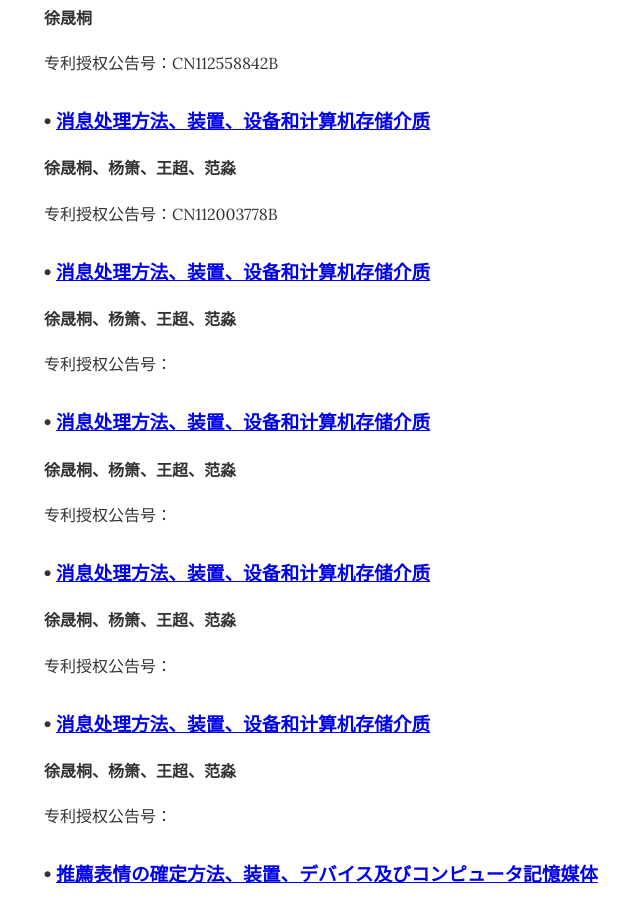
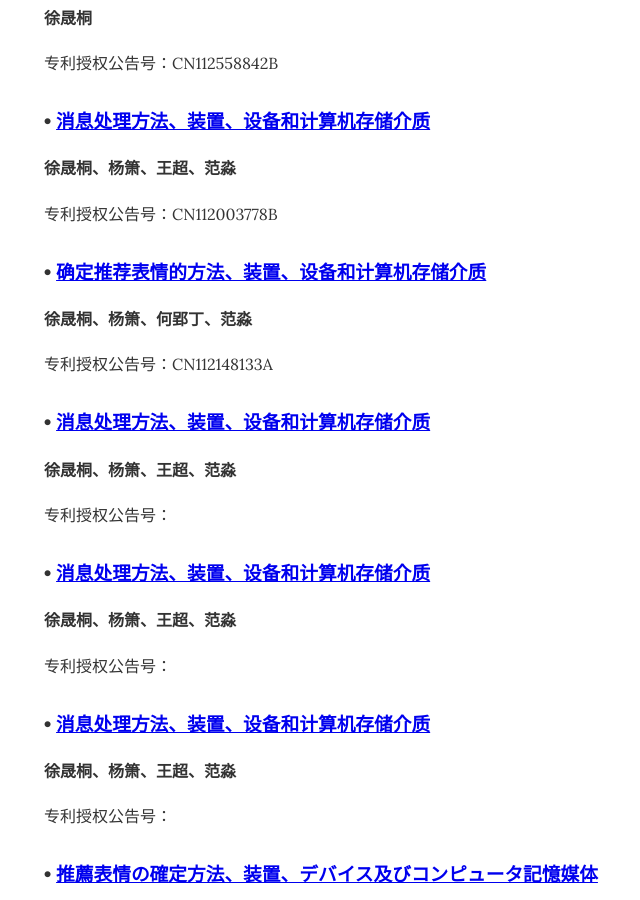
Before and after one commit to taylor-xst/website, a Jekyll site: the page built from index.html, in a window 1280 px wide and 900 px high, scrolled down 1979 px. Shown: the whole window, without its empty margins (256-896 px from the left). Built offline with Jekyll 4.4.1, drawn with Linux system fonts in a browser that asks for light colours.

Commit message:
Update patents.yml

```diff
--- a/_data/patents.yml
+++ b/_data/patents.yml
@@ -8,10 +8,10 @@
   url: "https://patents.google.com/patent/CN112003778B"
   description: 专利授权公告号：CN112003778B
 
-- title: 消息处理方法、装置、设备和计算机存储介质
-  authors: 徐晟桐、杨箫、王超、范淼
-  url: "https://patents.google.com/patent/CN112003778B"
-  description: 专利授权公告号：
+- title: 确定推荐表情的方法、装置、设备和计算机存储介质
+  authors: 徐晟桐、杨箫、何郢丁、范淼
+  url: "https://patents.google.com/patent/CN112148133A"
+  description: 专利授权公告号：CN112148133A
 
 - title: 消息处理方法、装置、设备和计算机存储介质
   authors: 徐晟桐、杨箫、王超、范淼
```
